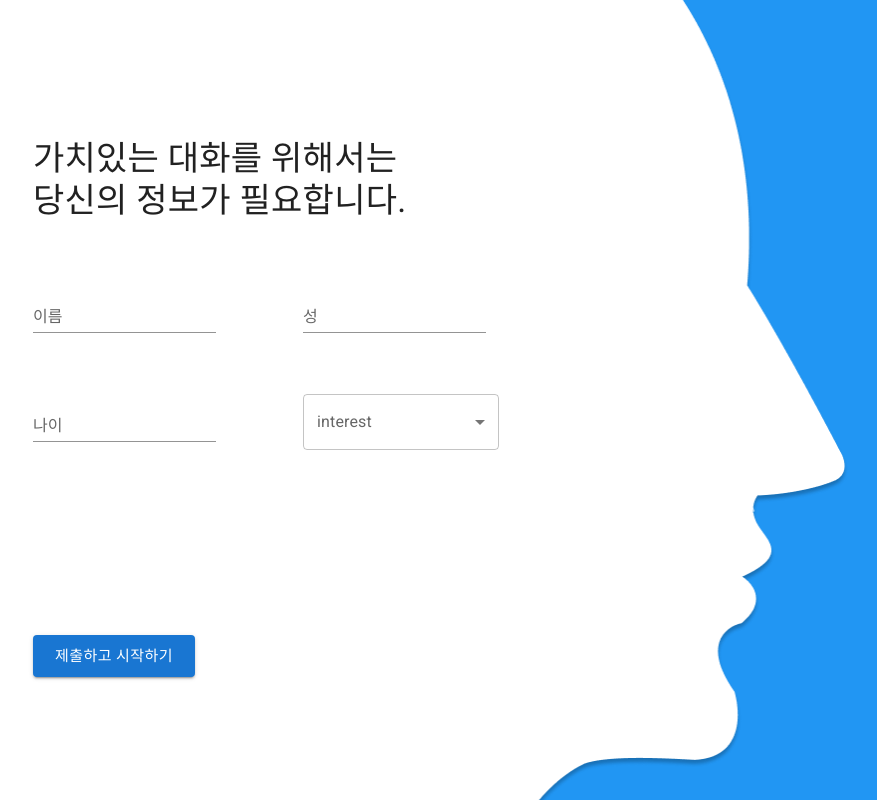
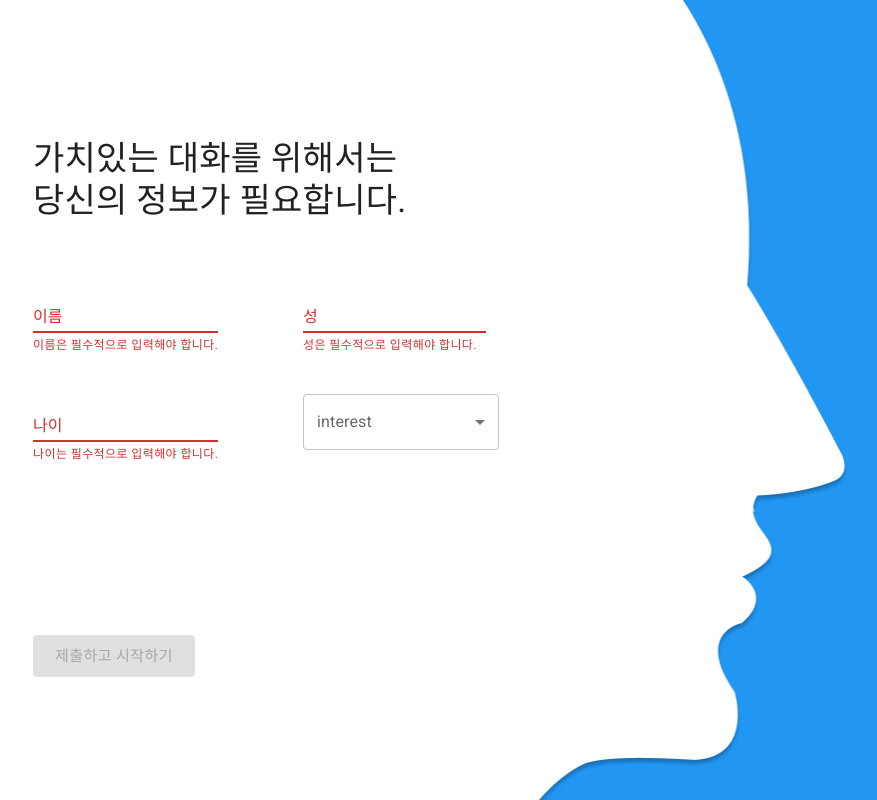
Before and after one commit to xogustlnx/weintalk, a React (Create React App) app: page / in a window 1280 px wide. Both pictures are taken after a click on the button "시작하기". Shown: the whole page, without its empty margins (133-1010 px from the left). Built offline with nearby package versions, Linux system fonts and the light colour scheme.

Commit message:
func-formvalidation_and_routenav

```diff
--- a/src/App.js
+++ b/src/App.js
@@ -1,6 +1,8 @@
 import "./App.css";
 import { createGlobalStyle } from "styled-components";
-import Start from "./components/start";
+import Start from "./pages/start";
+import Main from "./pages/main";
+import { Route, Routes } from "react-router-dom";
 
 const GlobalStyle = createGlobalStyle`
   body {
@@ -12,7 +14,10 @@ function App() {
   return (
     <>
       <GlobalStyle />
-      <Start></Start>
+      <Routes>
+        <Route exact path="/" element={<Start />} />
+        <Route exact path="/main" element={<Main />} />
+      </Routes>
     </>
   );
 }
--- a/src/components/input.js
+++ b/src/components/input.js
@@ -2,15 +2,26 @@ import React, { useState } from "react";
 import styled from "@emotion/styled";
 import { TextField } from "@mui/material";
 
-
-export default function Input({label, setValue, placeholder}){
-    return  <div>
+export default function Input({
+  label,
+  setValue,
+  placeholder,
+  error,
+  helperText,
+  disabled,
+}) {
+  return (
+    <div>
       <TextField
+        error={error}
         id="standard-input"
         label={label}
-      onChange={e=>setValue(e.target.value)}
+        onChange={(e) => setValue(e.target.value)}
         placeholder={placeholder}
         variant="standard"
+        helperText={helperText}
+        disabled={disabled}
       />
     </div>
+  );
 }
--- a/src/components/multipleselect.js
+++ b/src/components/multipleselect.js
@@ -11,6 +11,8 @@ import InputLabel from "@mui/material/InputLabel";
 import MenuItem from "@mui/material/MenuItem";
 import FormControl from "@mui/material/FormControl";
 import Chip from "@mui/material/Chip";
+
+
 
 function getStyles(name, personName, theme) {
   return {
@@ -35,16 +37,13 @@ const MenuProps = {
 export default function MultipleSelect({ label, names, setValue }) {
   const theme = useTheme();
   const [personName, setPersonName] = useState([]);
+  setValue(personName);
 
   const handleChange = (event) => {
     const {
       target: { value },
     } = event;
-    setPersonName(
-      // On autofill we get a stringified value.
-      typeof value === "string" ? value.split(",") : value
-    );
-    setValue(personName);
+    setPersonName(typeof value === "string" ? value.split(",") : value);
   };
 
   return (
--- /dev/null
+++ b/src/pages/main.js
@@ -0,0 +1,7 @@
+
+
+
+export default function Main() {
+
+  return;
+}
--- a/src/components/start.js
+++ b/src/pages/start.js
@@ -18,8 +18,10 @@ import "@fontsource/roboto/500.css";
 import "@fontsource/roboto/700.css";
 import { TextField } from "@material-ui/core";
 import SliderValueLabel from "@mui/material/Slider/SliderValueLabel";
-import Input from "./input";
-import MultipleSelect from "./multipleselect";
+import Input from "../components/input";
+import MultipleSelect from "../components/multipleselect";
+
+import { useNavigate } from "react-router-dom";
 
 const Back = styled.div`
   background: #2196f3;
@@ -131,13 +133,46 @@ function Start({ children }) {
   const logintext = "가치있는 대화를 위해서는\n당신의 정보가 필요합니다.";
   const [visiblefp, setVisiblefp] = useState(true);
 
-  const [name, setName] = useState([]);
-  const [lname, setLName] = useState([]);
-  const [age, setAge] = useState([]);
+  const [name, setName] = useState("");
+  const [lname, setLName] = useState("");
+  const [age, setAge] = useState("");
   const [interest, setInterest] = useState([]);
+
+  const navigate = useNavigate();
 
   function onSubmit(list) {
     console.log(list);
+    navigate("/main");
+  }
+
+  function isAge(num) {
+    if (
+      Number.isInteger(parseInt(num)) &&
+      parseInt(num) > 0 &&
+      parseInt(num) < 100
+    )
+      return true;
+    return false;
+  }
+
+  function chooseHelperText(num) {
+    const plsin = "나이는 필수적으로 입력해야 합니다.";
+    const plsnum = "나이에는 숫자를 입력해주세요";
+    const plsrange = "나이는 1에서 100사이의 수를 입력해주세요";
+    if (num === "") {
+      return plsin;
+    }
+    if (!Number.isInteger(parseInt(num))) {
+      return plsnum;
+    }
+    if (parseInt(num) < 0 || parseInt(num) > 100) {
+      return plsrange;
+    }
+  }
+
+  function hasError({ name, lname, age }) {
+    if (name != "" && lname != "" && isAge(age)) return false;
+    return true;
   }
 
   return (
@@ -164,23 +199,29 @@ function Start({ children }) {
             <Logintext>{logintext}</Logintext>
             <NameForm>
               <Input
+                error={name === "" ? true : false}
                 label={"이름"}
                 setValue={setName}
                 placeholder={"이름을 입력해주세요"}
+                helperText={"이름은 필수적으로 입력해야 합니다."}
               />
             </NameForm>
             <LNameForm>
               <Input
+                error={lname === "" ? true : false}
                 label={"성"}
                 setValue={setLName}
                 placeholder={"성을 입력해주세요"}
+                helperText={"성은 필수적으로 입력해야 합니다."}
               />
             </LNameForm>
             <AgeForm>
               <Input
+                error={!isAge(age)}
                 label={"나이"}
                 setValue={setAge}
                 placeholder={"나이를 입력해주세요"}
+                helperText={chooseHelperText(age)}
               />
             </AgeForm>
             <InterestForm>
@@ -195,7 +236,15 @@ function Start({ children }) {
               color="primary"
               variant="contained"
               size="large"
-              onClick={(e) => onSubmit([name, lname, age, interest])}
+              onClick={(e) =>
+                onSubmit({
+                  name: name,
+                  lname: lname,
+                  age: age,
+                  interest: interest,
+                })
+              }
+              disabled={hasError({ name, lname, age })}
             >
               제출하고 시작하기
             </SubmitBtn>
```
Also changed, not shown: src/index.js (+9 -8 lines). Lines whose indentation alone changed are shown as unchanged.
